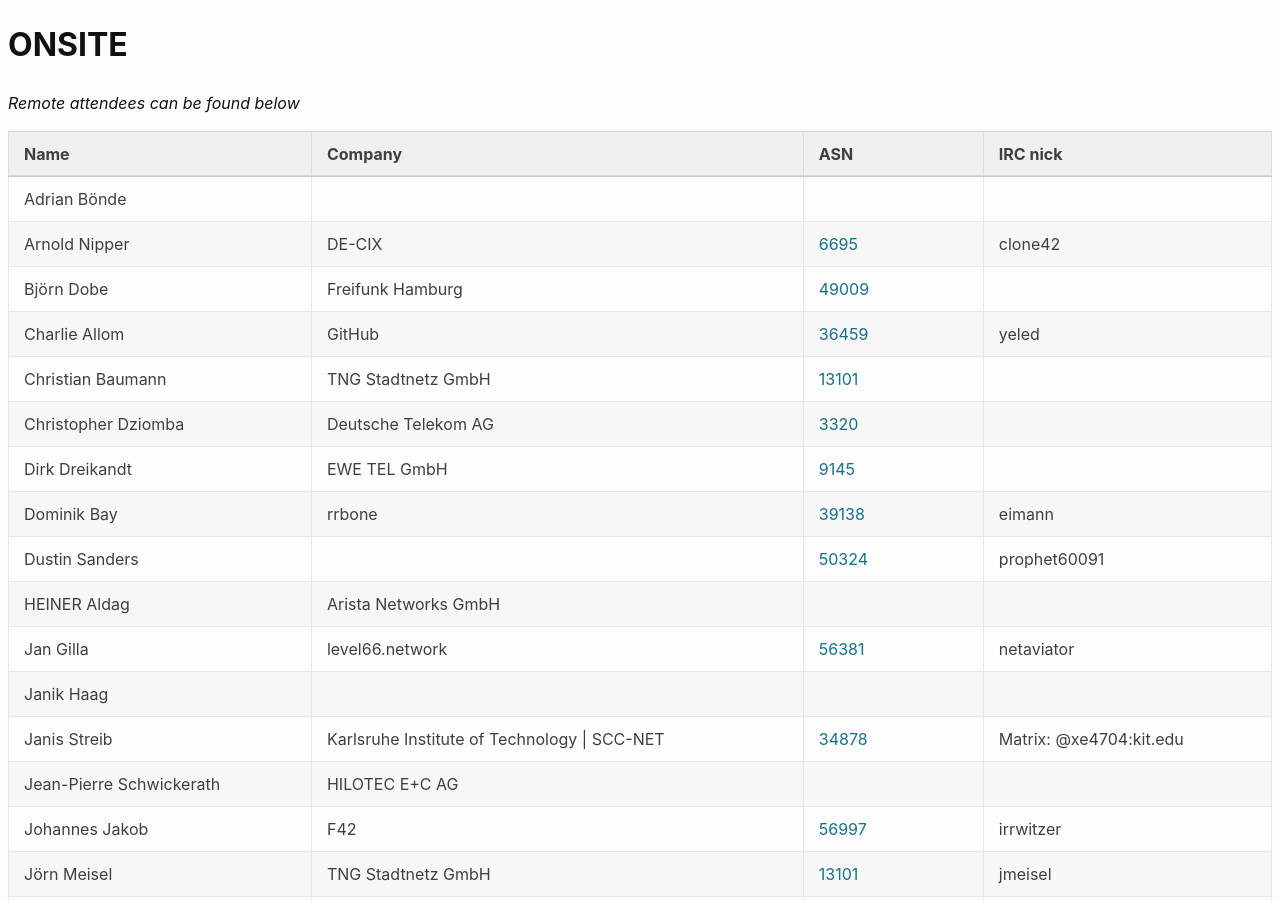
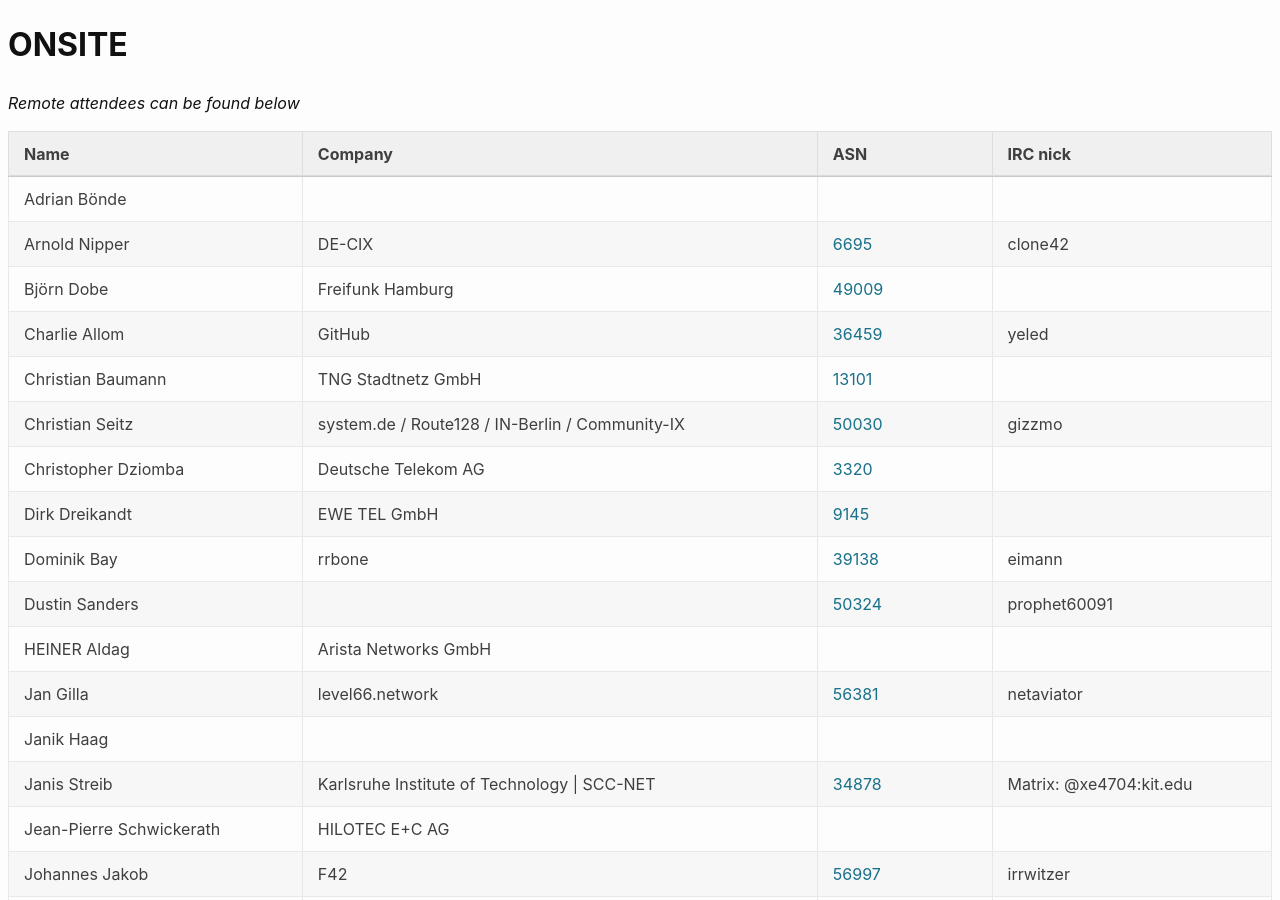
Before and after one commit to denog/pretix-attendeelist, a Jekyll site: the page built from denog15/index.md, in a window 1280 px wide and 900 px high. Built offline with Jekyll 4.4.1, drawn with Linux system fonts in a browser that asks for light colours.

Commit message:
Latest data: Tue Jul 18 08:30:27 UTC 2023

```diff
--- a/_data/attendees_denog15_onsite.json
+++ b/_data/attendees_denog15_onsite.json
@@ -28,6 +28,12 @@
     "company": "TNG Stadtnetz GmbH",
     "irc": null,
     "asn": "13101"
+  },
+  {
+    "name": "Christian Seitz",
+    "company": "system.de / Route128 / IN-Berlin / Community-IX",
+    "irc": "gizzmo",
+    "asn": "50030"
   },
   {
     "name": "Christopher Dziomba",
```
